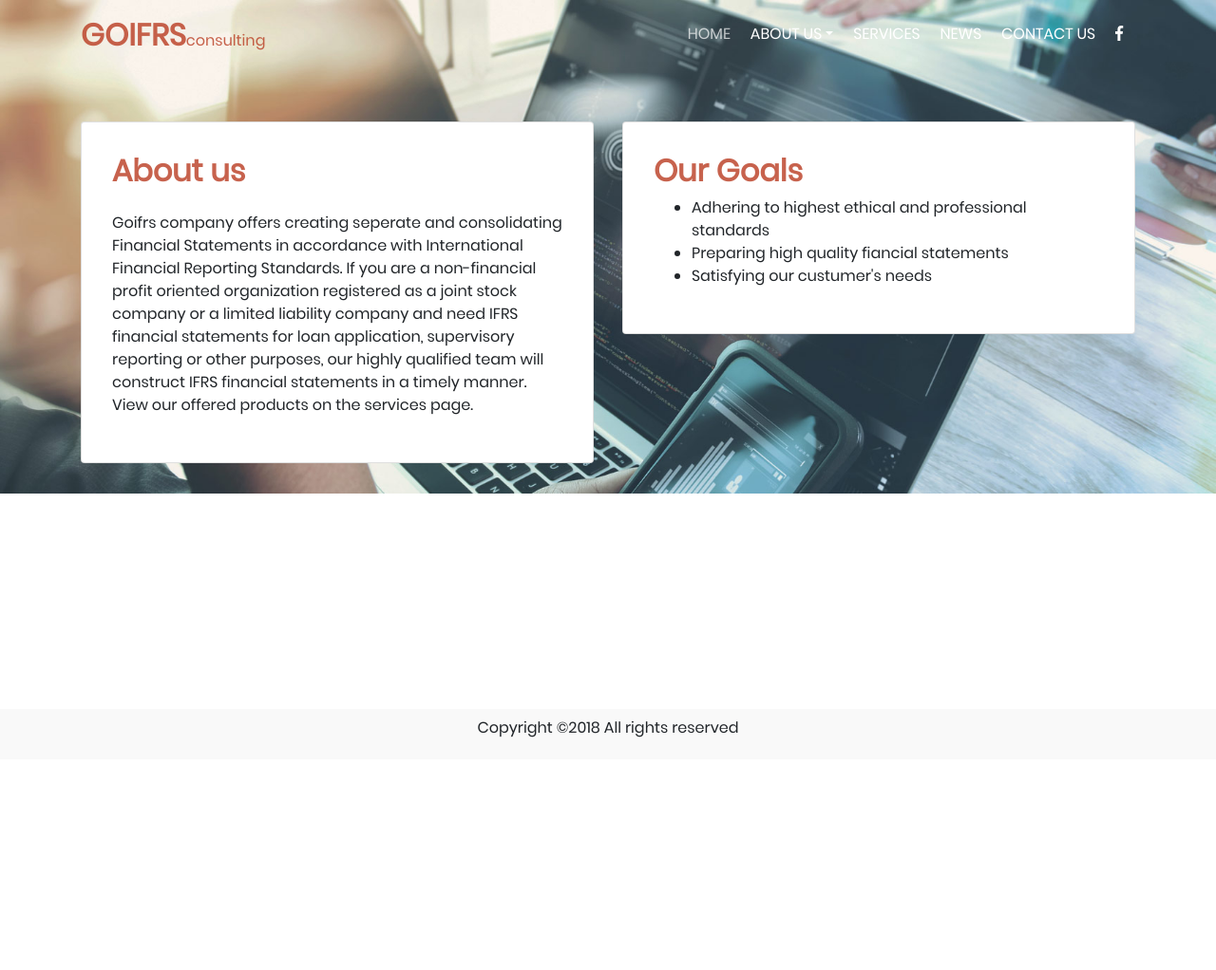
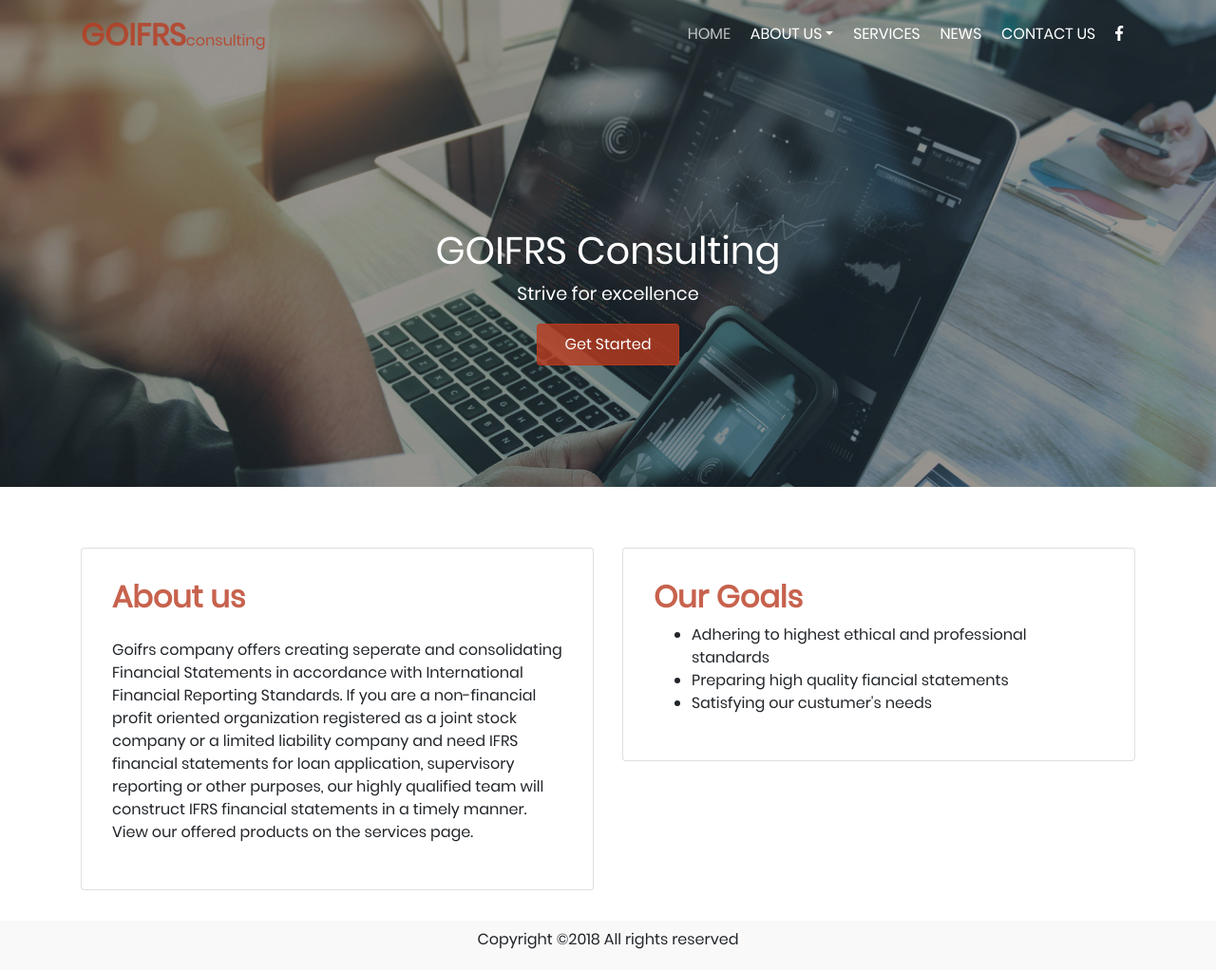
Before and after one commit to DakoMumladze/goifrs.ge, a website: page about.html in a window 1280 px wide. Shown: the whole page at 95% size. Before the commit the page ends 800 px from the top, so only its background shows below. Drawn offline with nearby package versions, Linux system fonts and the light colour scheme.

Commit message:
additional pages

```diff
--- a/about.html
+++ b/about.html
@@ -11,7 +11,7 @@
     <link rel="stylesheet" href="https://use.fontawesome.com/releases/v5.4.2/css/all.css" integrity="sha384-/rXc/GQVaYpyDdyxK+ecHPVYJSN9bmVFBvjA/9eOB+pb3F2w2N6fc5qB9Ew5yIns" crossorigin="anonymous">
 </head>
 <body>
-    <header class="container-fluid header" id="header_about">
+    <header class="container-fluid header">
         <nav class="navbar navbar-expand-lg navbar-light fixed-top">
             <div class="container">
                 <a class="navbar-brand font-weight-bold" href="index.html">GOIFRS<span class="font-weight-normal">consulting</span></a>
@@ -31,13 +31,13 @@
                     </div>
                 </li>
                 <li class="nav-item">
-                    <a href="index.html" class="nav-link">Services</a>
+                    <a href="#services" class="nav-link scroll">Services</a>
                 </li>
                 <li class="nav-item">
-                    <a href="index.html" class="nav-link">News</a>
+                    <a href="#news" class="nav-link scroll">News</a>
                 </li>
                 <li class="nav-item">
-                    <a href="index.html" class="nav-link">Contact Us</a>
+                    <a href="#contact" class="nav-link scroll">Contact Us</a>
                 </li>
                 <li class="nav-item">
                     <a href="#" class="nav-link">
@@ -48,6 +48,13 @@
             </div>
             </div>
         </nav>
+        <div class="header_text">
+            <h1>GOIFRS Consulting</h1>
+            <p>Strive for excellence</p>
+            <a href="#services" class="btn btn-primary scroll">Get Started</a>
+        </div>
+        <div class="overlay"></div>
+    </header>
 <section class="container-fluid about" id="about_us">
     <div class="container">
         <div class="row">
@@ -70,8 +77,7 @@
         </div>
     </div>
 </section>
-</header>
-    <footer class="container-fluid absolute">
+    <footer class="container-fluid">
         <div class="container footer text-center">
             <p>Copyright ©2018 All rights reserved</p>
         </div>
--- a/main.scss
+++ b/main.scss
@@ -177,7 +177,7 @@ section h2:after{
 }
 //about us section
 .about{
-    padding-top:$padb;
+    padding-top:4rem;
     padding-bottom: 3rem;
     background-color:$grey;
 }
@@ -459,7 +459,7 @@ footer{
 //scrolbar styles
 body::-webkit-scrollbar-track
 {
-	-webkit-box-shadow: inset 0 0 6px rgba(0,0,0,0.3);
+	box-shadow: inset 0 0 6px rgba(0,0,0,0.3);
 	background-color: #F5F5F5;
 }
 
```
Also changed, not shown: team.html (+11 -5 lines), main.css, 1 other file. Lines whose indentation alone changed are shown as unchanged.
